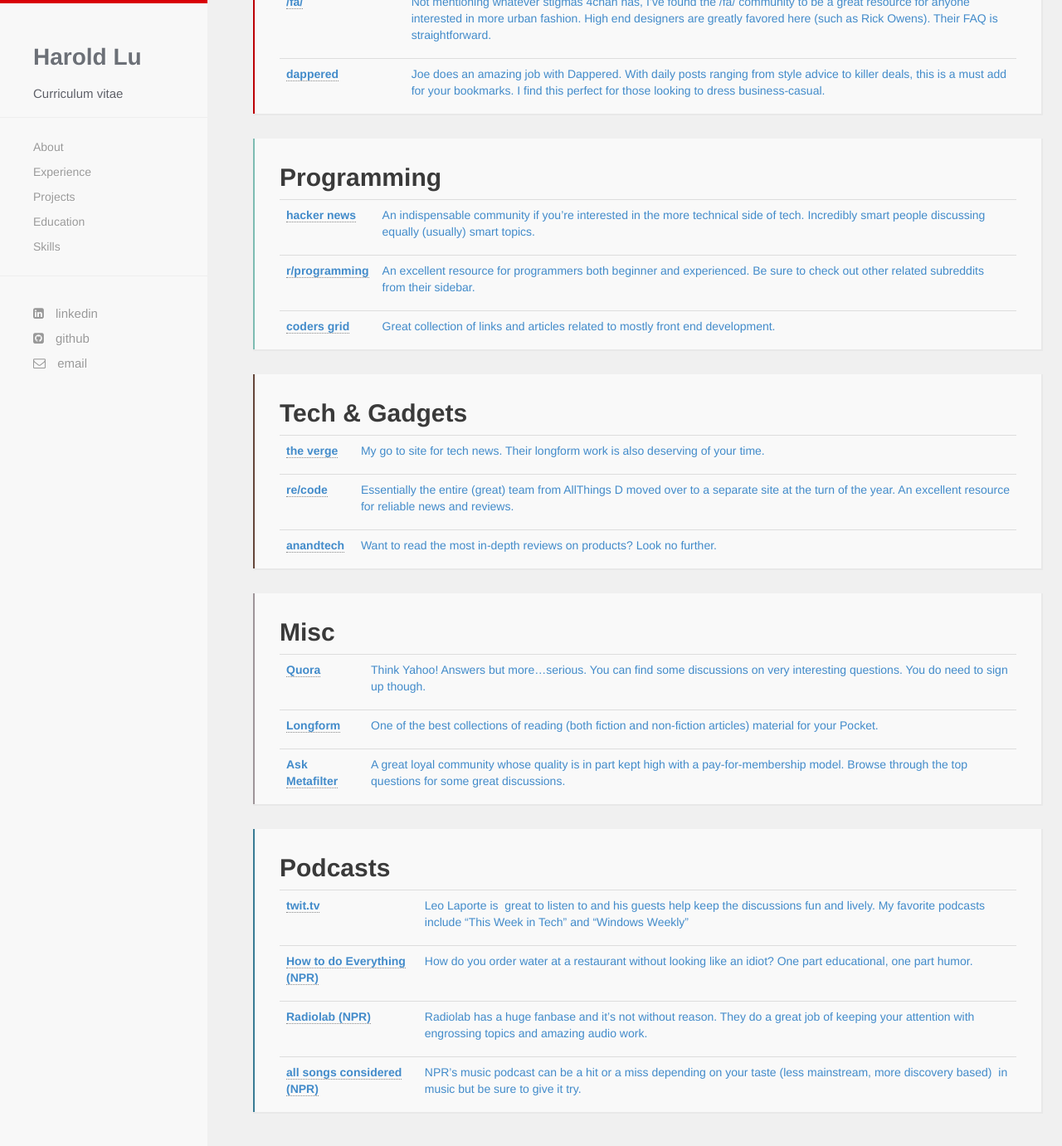
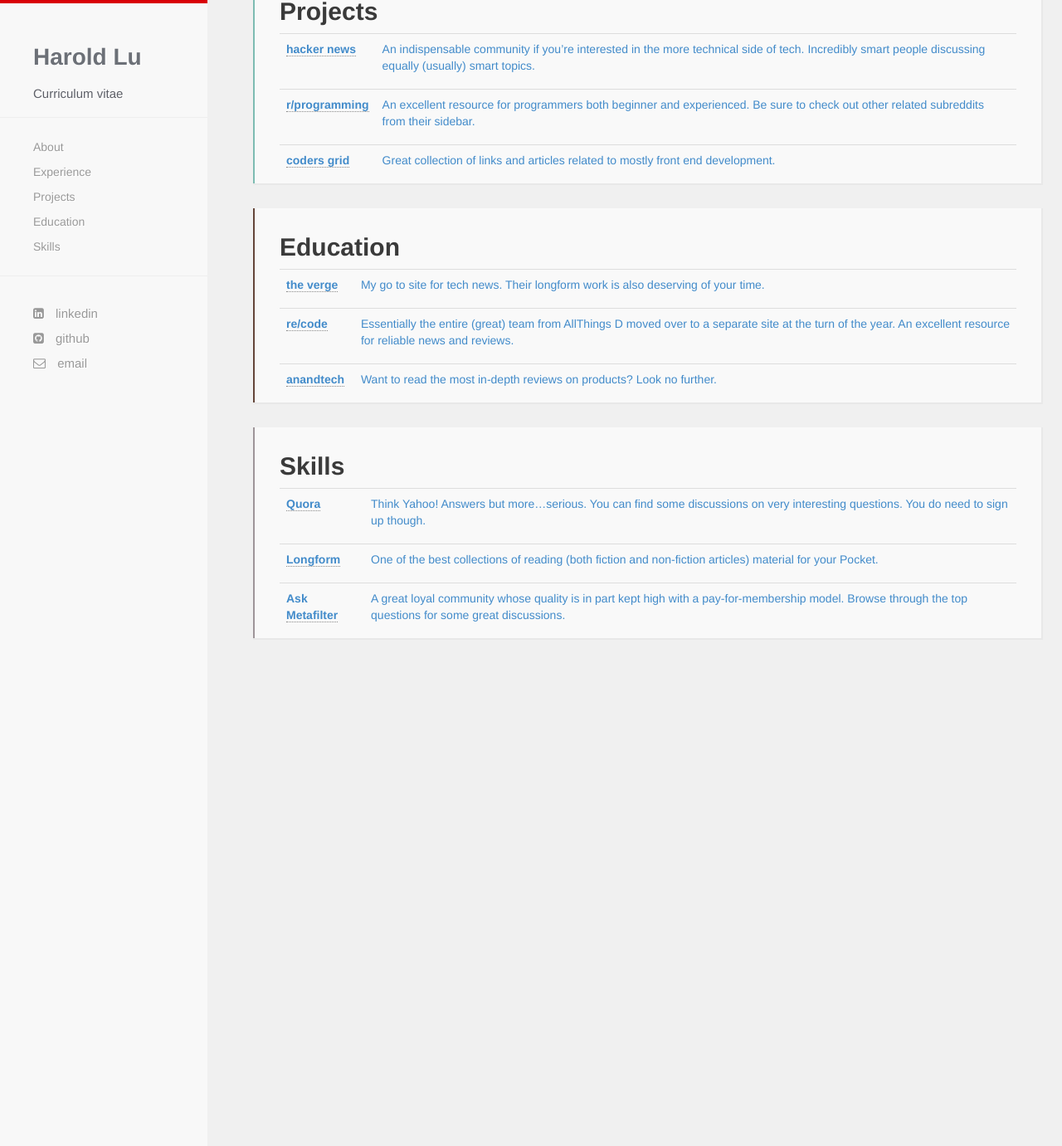
Before and after one commit to harold-lu/harold-lu.github.io, a Jekyll site: the page built from links.html, in a window 1280 px wide and 1400 px high, scrolled down 468 px. Shown: the top 1381 px of the window at 83% size. Built offline with Jekyll 4.4.1, drawn with Linux system fonts in a browser that asks for light colours; nearby versions of some CDN libraries; some web fonts are replaced; after the commit the page ends 1297 px from its top, so only the background shows below that; some of the changed text lies outside the part shown.

Commit message:
fill in content

```diff
--- a/index.html
+++ b/index.html
@@ -3,3 +3,4 @@
 ---
 {% include showcase.html %}
 {% include greeting.html %}
+{% include links.html %}
--- a/links.html
+++ b/links.html
@@ -3,7 +3,7 @@
 ---
   <div class="container">
 
-    <div id="article">
+  <!--  <div id="article">
       <h1>Links</h1>
       <p>I find a wide variety of things interesting and/or useful on the web. These are just some of them.</p>
       <br>
@@ -60,7 +60,7 @@
 
     <div id="article"class="programming">
       <a name="programming">
-      <h2>Programming</h2>
+      <h2>Projects</h2>
       <table class="table table-hover ">
         <tbody>
           <tr>
@@ -93,7 +93,7 @@
 
     <div id="article"class="tech">
       <a name="tech">
-      <h2>Tech & Gadgets</h2>
+      <h2>Education</h2>
       <table class="table table-hover ">
         <tbody>
           <tr>
@@ -126,7 +126,7 @@
 
     <div id="article"class="misc">
       <a name="misc">
-      <h2>Misc</h2>
+      <h2>Skills</h2>
       <table class="table table-hover ">
         <tbody>
           <tr>
@@ -157,45 +157,4 @@
       </table>
     </div>
 
-    <div id="article"class="podcasts">
-      <a name="podcasts">
-      <h2>Podcasts</h2>
-      <table class="table table-hover ">
-        <tbody>
-          <tr>
-            <td valign="top" class="td1">
-              <p class="p2"><span class="s1"><a href="http://www.twit.tv"><b>twit.tv</b></a></span></p>
-            </td>
-            <td valign="top" class="td2">
-              <p class="p2"><span class="s2">Leo Laporte is<span class="Apple-converted-space">  </span>great to listen to and his guests help keep the discussions fun and lively. My favorite podcasts include “This Week in Tech” and “Windows Weekly”<span class="Apple-converted-space"> </span></span></p>
-            </td>
-          </tr>
-          <tr>
-            <td valign="top" class="td3">
-              <p class="p2"><span class="s1"><a href="http://howtodoeverything.org"><b>How to do Everything (NPR)</b></a></span></p>
-            </td>
-            <td valign="top" class="td4">
-              <p class="p2"><span class="s2">How do you order water at a restaurant without looking like an idiot? One part educational, one part humor.</span></p>
-            </td>
-          </tr>
-          <tr>
-            <td valign="top" class="td1">
-              <p class="p2"><span class="s1"><a href="http://www.radiolab.org"><b>Radiolab (NPR)</b></a></span></p>
-            </td>
-            <td valign="top" class="td2">
-              <p class="p2"><span class="s2">Radiolab has a huge fanbase and it’s not without reason. They do a great job of keeping your attention with engrossing topics and amazing audio work. <span class="Apple-converted-space"> </span></span></p>
-            </td>
-          </tr>
-          <tr>
-            <td valign="top" class="td5">
-              <p class="p2"><span class="s1"><a href="http://www.npr.org/blogs/allsongs/"><b>all songs considered (NPR)</b></a></span></p>
-            </td>
-            <td valign="top" class="td6">
-              <p class="p2"><span class="s2">NPR’s music podcast can be a hit or a miss depending on your taste (less mainstream, more discovery based)<span class="Apple-converted-space">  </span>in music but be sure to give it try.<span class="Apple-converted-space"> </span></span></p>
-            </td>
-          </tr>
-        </tbody>
-      </table>
-    </div>
-
   </div>
```
Also changed, not shown: other parts of links.html (+2 -2 lines).
